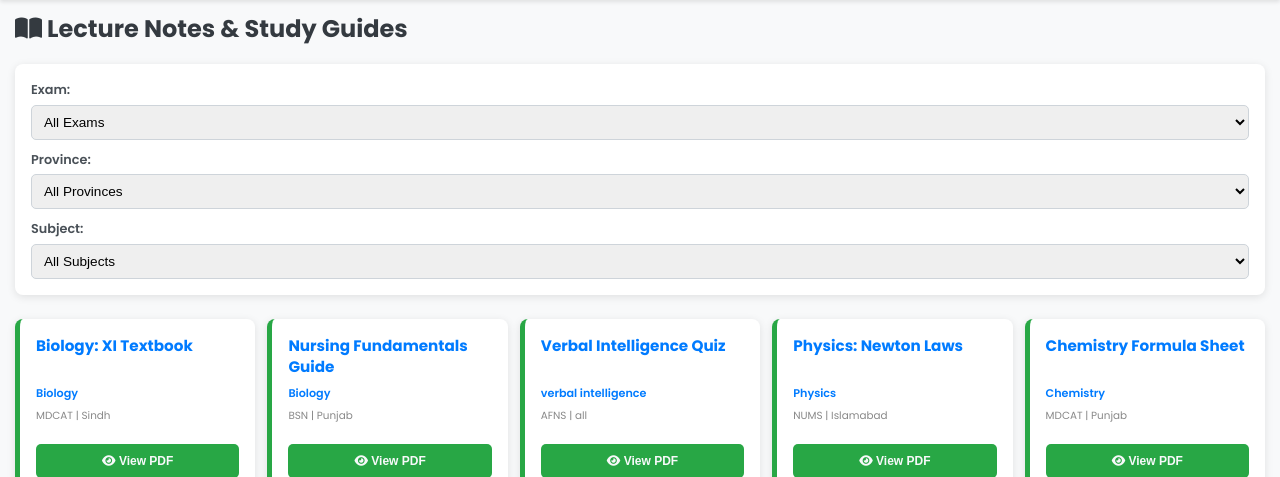
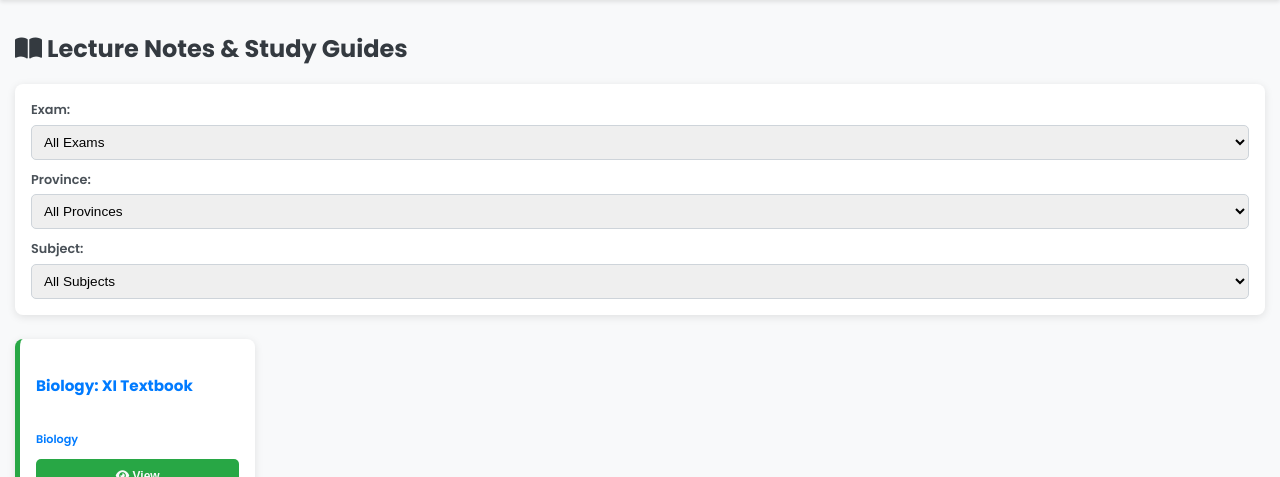
Before and after one commit to Dani-098/Dani-Medico, a plain HTML site: page notes.html in a window 1280 px wide. Shown: the part 82-559 px from the top of the page. Drawn offline with Linux system fonts and the light colour scheme.

Commit message:
Update notes.html

```diff
--- a/notes.html
+++ b/notes.html
@@ -8,7 +8,6 @@
     <link rel="stylesheet" href="https://cdnjs.cloudflare.com/ajax/libs/font-awesome/6.0.0-beta3/css/all.min.css">
 
     <style>
-        /* --- 1. CORE VARIABLES (Matching Home) --- */
         :root {
             --color-primary-blue: #007BFF;
             --color-secondary-green: #28A745;
@@ -17,134 +16,56 @@
             --color-text: #495057;
             --color-card-bg: #FFFFFF;
             --color-shadow: rgba(0, 0, 0, 0.1);
-            --color-danger: #DC3545;
-            --font-family-primary: 'Poppins', sans-serif;
             --border-radius-base: 8px;
             --transition-speed: 0.3s;
         }
 
-        /* --- 2. ANTI-OVERFLOW & GLOBAL RESET --- */
+        /* ANTI-OVERFLOW & GLOBAL RESET */
         html, body {
-            width: 100%;
-            margin: 0;
-            padding: 0;
-            overflow-x: hidden;
-            position: relative;
-            box-sizing: border-box;
-            font-family: var(--font-family-primary);
-            line-height: 1.6;
-            color: var(--color-text);
-            background-color: var(--color-light);
-            min-height: 100vh;
-            display: flex;
-            flex-direction: column;
+            width: 100%; margin: 0; padding: 0; overflow-x: hidden; position: relative;
+            box-sizing: border-box; font-family: 'Poppins', sans-serif; line-height: 1.6;
+            color: var(--color-text); background-color: var(--color-light); min-height: 100vh;
+            display: flex; flex-direction: column;
         }
+        *, *:before, *:after { box-sizing: inherit; }
 
-        *, *:before, *:after { box-sizing: inherit; }
-        * { margin: 0; padding: 0; }
-
-        .container {
-            width: 100%;
-            max-width: 1400px; /* Wider container for 5-card layout */
-            margin: 0 auto;
-            padding: 10px 15px;
-            flex-grow: 1;
-        }
+        .container { width: 100%; max-width: 1400px; margin: 0 auto; padding: 10px 15px; flex-grow: 1; }
         section { padding: 1.5rem 0; }
         a { text-decoration: none; color: var(--color-primary-blue); transition: color var(--transition-speed); }
         h1, h2, h3, h4 { color: var(--color-dark); margin-bottom: 1rem; }
 
-        /* --- 3. NAVBAR (Home Page Design) --- */
-        #navbar {
-            background: var(--color-primary-blue);
-            color: var(--color-light);
-            padding: 1rem 2rem;
-            display: flex;
-            justify-content: space-between;
-            align-items: center;
-            box-shadow: 0 2px 4px var(--color-shadow);
-            z-index: 1000;
-            position: sticky;
-            top: 0;
-        }
+        /* NAVBAR (Exactly like Home) */
+        #navbar { background: var(--color-primary-blue); color: var(--color-light); padding: 1rem 2rem; display: flex; justify-content: space-between; align-items: center; box-shadow: 0 2px 4px var(--color-shadow); z-index: 1000; position: sticky; top: 0; }
         .logo { font-size: 1.5rem; font-weight: 700; color: var(--color-light); display: flex; align-items: center; gap: 0.5rem; }
-        .logo-img { height: 50px; width: auto; filter: brightness(0) invert(1); }
+        .logo-img { height: 50px; width: auto; }
         .nav-links { display: flex; }
         .nav-links a { color: var(--color-light); margin-left: 1.5rem; padding: 0.5rem 0; font-weight: 500; border-bottom: 2px solid transparent; }
         .nav-links a.active { border-bottom: 2px solid var(--color-secondary-green); }
         .mobile-menu-btn { display: none; background: none; border: none; color: var(--color-light); font-size: 1.5rem; cursor: pointer; }
 
-        /* --- 4. GRID SYSTEM (5 PC / 2 Mobile) --- */
-        .card-grid {
-            display: grid;
-            gap: 12px;
-            margin-top: 1rem;
-            width: 100%;
-        }
+        /* GRID SYSTEM (5 PC / 2 Mobile) */
+        .card-grid { display: grid; gap: 12px; margin-top: 1rem; width: 100%; }
+        @media (min-width: 1024px) { .card-grid { grid-template-columns: repeat(5, 1fr); } }
+        @media (max-width: 1023px) { .card-grid { grid-template-columns: repeat(2, 1fr); } }
 
-        /* PC/Laptop: 5 Cards */
-        @media (min-width: 1024px) {
-            .card-grid { grid-template-columns: repeat(5, 1fr); }
-        }
-        /* Mobile: 2 Cards */
-        @media (max-width: 1023px) {
-            .card-grid { grid-template-columns: repeat(2, 1fr); }
-        }
-
-        /* --- 5. CARD DESIGN (Home Design Modified for Tight Fit) --- */
-        .card {
-            background-color: var(--color-card-bg);
-            padding: 1rem;
-            border-radius: var(--border-radius-base);
-            box-shadow: 0 2px 8px var(--color-shadow);
-            height: 100%;
-            display: flex;
-            flex-direction: column;
-            justify-content: space-between;
-        }
+        /* CARD DESIGN */
+        .card { background-color: var(--color-card-bg); padding: 1rem; border-radius: var(--border-radius-base); box-shadow: 0 2px 8px var(--color-shadow); height: 100%; display: flex; flex-direction: column; justify-content: space-between; }
         .lecture-card { border-left: 5px solid var(--color-secondary-green); }
-        .lecture-card h4 {
-            color: var(--color-primary-blue);
-            font-size: 0.95rem;
-            height: 2.8rem;
-            overflow: hidden;
-            margin-bottom: 5px;
-            line-height: 1.4;
-        }
+        .lecture-card h4 { color: var(--color-primary-blue); font-size: 0.95rem; height: 2.8rem; overflow: hidden; margin-bottom: 5px; line-height: 1.4; }
         .lecture-card p { font-size: 0.75rem; margin-bottom: 5px; }
 
-        /* --- 6. FILTERS --- */
-        .filters-section {
-            background: white;
-            padding: 1rem;
-            border-radius: var(--border-radius-base);
-            box-shadow: 0 2px 8px var(--color-shadow);
-            display: flex;
-            gap: 10px;
-            flex-wrap: wrap;
-            margin-bottom: 1.5rem;
-        }
+        /* FILTERS */
+        .filters-section { background: white; padding: 1rem; border-radius: var(--border-radius-base); box-shadow: 0 2px 8px var(--color-shadow); display: flex; gap: 10px; flex-wrap: wrap; margin-bottom: 1.5rem; }
         .filter-group { flex: 1; min-width: 130px; }
         .filter-group label { font-weight: 600; display: block; margin-bottom: 4px; font-size: 0.8rem; }
         .filter-group select { width: 100%; padding: 0.5rem; border: 1px solid #CED4DA; border-radius: 5px; font-size: 0.85rem; cursor: pointer; }
 
-        /* --- 7. BUTTONS --- */
-        .button {
-            display: block;
-            padding: 8px 5px;
-            border-radius: 5px;
-            font-weight: 600;
-            cursor: pointer;
-            text-align: center;
-            border: 2px solid transparent;
-            font-size: 0.75rem;
-            width: 100%;
-            margin-top: 5px;
-        }
+        /* BUTTONS */
+        .button { display: block; padding: 8px 5px; border-radius: 5px; font-weight: 600; cursor: pointer; text-align: center; border: 2px solid transparent; font-size: 0.75rem; width: 100%; margin-top: 5px; }
         .primary-button { background-color: var(--color-secondary-green); color: var(--color-light); }
         .secondary-button { background-color: var(--color-light); color: var(--color-primary-blue); border-color: var(--color-primary-blue); }
 
-        /* --- 8. FOOTER --- */
+        /* FOOTER (Exactly like Home) */
         footer { background-color: var(--color-primary-blue); color: var(--color-light); padding: 1.5rem 1rem 0; margin-top: 2rem; width: 100%; }
         .footer-top { display: flex; justify-content: space-between; align-items: center; padding-bottom: 1.5rem; border-bottom: 1px solid rgba(255, 255, 255, 0.1); gap: 1rem; }
         .footer-logo .logo-img { height: 70px; }
@@ -153,20 +74,9 @@
         .social-icons a { color: var(--color-light); font-size: 1.5rem; margin-left: 1rem; }
         .footer-bottom { text-align: center; padding: 1rem 0; font-size: 0.8rem; }
 
-        /* --- 9. MOBILE MENU & ADJUSTMENTS --- */
         @media (max-width: 768px) {
             .mobile-menu-btn { display: block; }
-            .nav-links {
-                display: none;
-                flex-direction: column;
-                width: 100%;
-                position: absolute;
-                top: 70px;
-                left: 0;
-                background-color: var(--color-primary-blue);
-                padding: 1rem 0;
-                box-shadow: 0 4px 8px var(--color-shadow);
-            }
+            .nav-links { display: none; flex-direction: column; width: 100%; position: absolute; top: 70px; left: 0; background-color: var(--color-primary-blue); padding: 1rem 0; box-shadow: 0 4px 8px var(--color-shadow); }
             .nav-links.active { display: flex; }
             .nav-links a { margin: 0.5rem 1rem; text-align: center; width: 90%; border-bottom: none; }
             .footer-top { flex-direction: column; text-align: center; }
@@ -174,12 +84,11 @@
             .filters-section { flex-direction: column; }
         }
 
-        /* Modal Settings */
-        .modal { display: none; position: fixed; z-index: 2000; left: 0; top: 0; width: 100%; height: 100%; background-color: rgba(0,0,0,0.7); backdrop-filter: blur(5px); }
-        .modal-content { background-color: white; margin: 5% auto; padding: 15px; border-radius: 8px; width: 95%; max-width: 1000px; position: relative; height: 85vh; }
+        /* MODAL & 3x HEIGHT IFRAME LOGIC */
+        .modal { display: none; position: fixed; z-index: 2000; left: 0; top: 0; width: 100%; height: 100%; background-color: rgba(0,0,0,0.8); backdrop-filter: blur(5px); overflow-y: auto; }
+        .modal-content { background-color: white; margin: 20px auto; padding: 15px; border-radius: 8px; width: 95%; max-width: 1000px; position: relative; }
         .close-btn { color: var(--color-dark); float: right; font-size: 28px; font-weight: bold; cursor: pointer; }
-        .video-container { width: 100%; height: calc(100% - 40px); margin-top: 10px; }
-        .video-container iframe { width: 100%; height: 100%; border: none; }
+        #pdf-iframe { width: 100%; border: none; display: block; margin-top: 10px; }
 
         .hidden { display: none !important; }
     </style>
@@ -198,6 +107,8 @@
                 <a href="lectures.html"><i class="fas fa-video"></i> Lectures</a>
                 <a href="notes.html" class="active"><i class="fas fa-book-open"></i> Notes</a>
                 <a href="tests.html"><i class="fas fa-pencil-alt"></i> Tests</a>
+                <a href="past-papers.html"><i class="fas fa-file-alt"></i> Papers</a>
+                <a href="announcements.html"><i class="fas fa-bullhorn"></i> News</a>
             </div>
             <button class="mobile-menu-btn" onclick="mobileMenuToggle()">
                 <i class="fas fa-bars"></i>
@@ -207,7 +118,6 @@
 
     <main class="container">
         <h2><i class="fas fa-book-open"></i> Lecture Notes & Study Guides</h2>
-
         <section class="filters-section card">
             <div class="filter-group">
                 <label>Exam:</label>
@@ -246,7 +156,6 @@
                 </select>
             </div>
         </section>
-
         <div id="notes-container" class="card-grid"></div>
         <p id="no-content-message" class="hidden text-center">No results found.</p>
     </main>
@@ -255,9 +164,7 @@
         <div class="modal-content">
             <span class="close-btn" onclick="closeModal('pdfModal')">&times;</span>
             <h3 id="modal-pdf-title" style="font-size: 1rem;">View Document</h3>
-            <div class="video-container">
-                <iframe id="pdf-iframe" src=""></iframe>
-            </div>
+            <iframe id="pdf-iframe" src=""></iframe>
         </div>
     </div>
 
@@ -277,20 +184,12 @@
                 <a href="https://www.instagram.com/dani_medicoo" target="_blank"><i class="fab fa-instagram"></i></a>
             </div>
         </div>
-        <div class="footer-bottom">
-            <p>&copy; 2025 Dani Medico. All rights reserved.</p>
-        </div>
+        <div class="footer-bottom"><p>&copy; 2025 Dani Medico. All rights reserved.</p></div>
     </footer>
 
     <script>
-        // TEMPLATE: I created 6 items for you to see the 5-column layout.
         const libraryData = [
-            { title: 'Biology: XI Textbook', subject: 'Biology', exam: 'MDCAT', province: 'Sindh', fileId: '1wjIL-mEqNTDbFK1ZubJOEU8zhdX7xYjR' },
-            { title: 'Nursing Fundamentals Guide', subject: 'Biology', exam: 'BSN', province: 'Punjab', fileId: 'PLACEHOLDER' },
-            { title: 'Verbal Intelligence Quiz', subject: 'verbal intelligence', exam: 'AFNS', province: 'all', fileId: 'PLACEHOLDER' },
-            { title: 'Physics: Newton Laws', subject: 'Physics', exam: 'NUMS', province: 'Islamabad', fileId: 'PLACEHOLDER' },
-            { title: 'Chemistry Formula Sheet', subject: 'Chemistry', exam: 'MDCAT', province: 'Punjab', fileId: 'PLACEHOLDER' },
-            { title: 'Logic Patterns Study', subject: 'Logical reasoning', exam: 'AKU', province: 'all', fileId: 'PLACEHOLDER' }
+            { title: 'Biology: XI Textbook', subject: 'Biology', exam: 'MDCAT', province: 'Sindh', fileId: '1wjIL-mEqNTDbFK1ZubJOEU8zhdX7xYjR' }
         ];
 
         function loadNotes() {
@@ -298,12 +197,7 @@
             const exam = document.getElementById('filter-exam').value;
             const province = document.getElementById('filter-province').value;
             const subject = document.getElementById('filter-subject').value;
-
-            const filtered = libraryData.filter(item => {
-                return (exam === 'all' || item.exam === exam) &&
-                       (province === 'all' || item.province === province || item.province === 'all') &&
-                       (subject === 'all' || item.subject === subject);
-            });
+            const filtered = libraryData.filter(item => (exam === 'all' || item.exam === exam) && (province === 'all' || item.province === province || item.province === 'all') && (subject === 'all' || item.subject === subject));
 
             if (filtered.length === 0) {
                 container.innerHTML = '';
@@ -315,15 +209,10 @@
                         <div>
                             <h4>${note.title}</h4>
                             <p style="font-size:0.7rem; color:var(--color-primary-blue); font-weight:600;">${note.subject}</p>
-                            <p style="font-size:0.65rem; color:#888;">${note.exam} | ${note.province}</p>
                         </div>
-                        <div style="margin-top:10px;">
-                            <button class="button primary-button" onclick="openPDF('${note.fileId}', '${note.title}')">
-                                <i class="fas fa-eye"></i> View PDF
-                            </button>
-                            <a href="https://drive.google.com/uc?id=${note.fileId}&export=download" class="button secondary-button">
-                                <i class="fas fa-download"></i> Download
-                            </a>
+                        <div>
+                            <button class="button primary-button" onclick="openPDF('${note.fileId}', '${note.title}')"><i class="fas fa-eye"></i> View</button>
+                            <a href="https://drive.google.com/uc?id=${note.fileId}&export=download" class="button secondary-button"><i class="fas fa-download"></i> Save</a>
                         </div>
                     </div>
                 `).join('');
@@ -331,11 +220,16 @@
         }
 
         function openPDF(fileId, title) {
+            const modal = document.getElementById('pdfModal');
             const iframe = document.getElementById('pdf-iframe');
             document.getElementById('modal-pdf-title').innerText = title;
-            // Using /preview to allow viewing large files without forced download
+
+            // DYNAMIC HEIGHT CALCULATION: Set height to 3x current width
+            const currentWidth = modal.querySelector('.modal-content').offsetWidth;
+            iframe.style.height = (currentWidth * 3) + "px";
+
             iframe.src = `https://drive.google.com/file/d/${fileId}/preview`;
-            document.getElementById('pdfModal').style.display = 'block';
+            modal.style.display = 'block';
             document.body.style.overflow = 'hidden';
         }
 
@@ -345,21 +239,9 @@
             document.body.style.overflow = 'auto';
         }
 
-        function mobileMenuToggle() {
-            document.getElementById('navLinks').classList.toggle('active');
-        }
-
-        window.onclick = function(event) {
-            if (event.target.className === 'modal') closeModal('pdfModal');
-        }
-
-        document.addEventListener('DOMContentLoaded', () => {
-            const savedExam = localStorage.getItem('userExam');
-            const savedProv = localStorage.getItem('userProvince');
-            if(savedExam) document.getElementById('filter-exam').value = savedExam;
-            if(savedProv) document.getElementById('filter-province').value = savedProv;
-            loadNotes();
-        });
+        function mobileMenuToggle() { document.getElementById('navLinks').classList.toggle('active'); }
+        window.onclick = (e) => { if(e.target.className === 'modal') closeModal('pdfModal'); }
+        document.addEventListener('DOMContentLoaded', loadNotes);
     </script>
 </body>
 </html>
```
